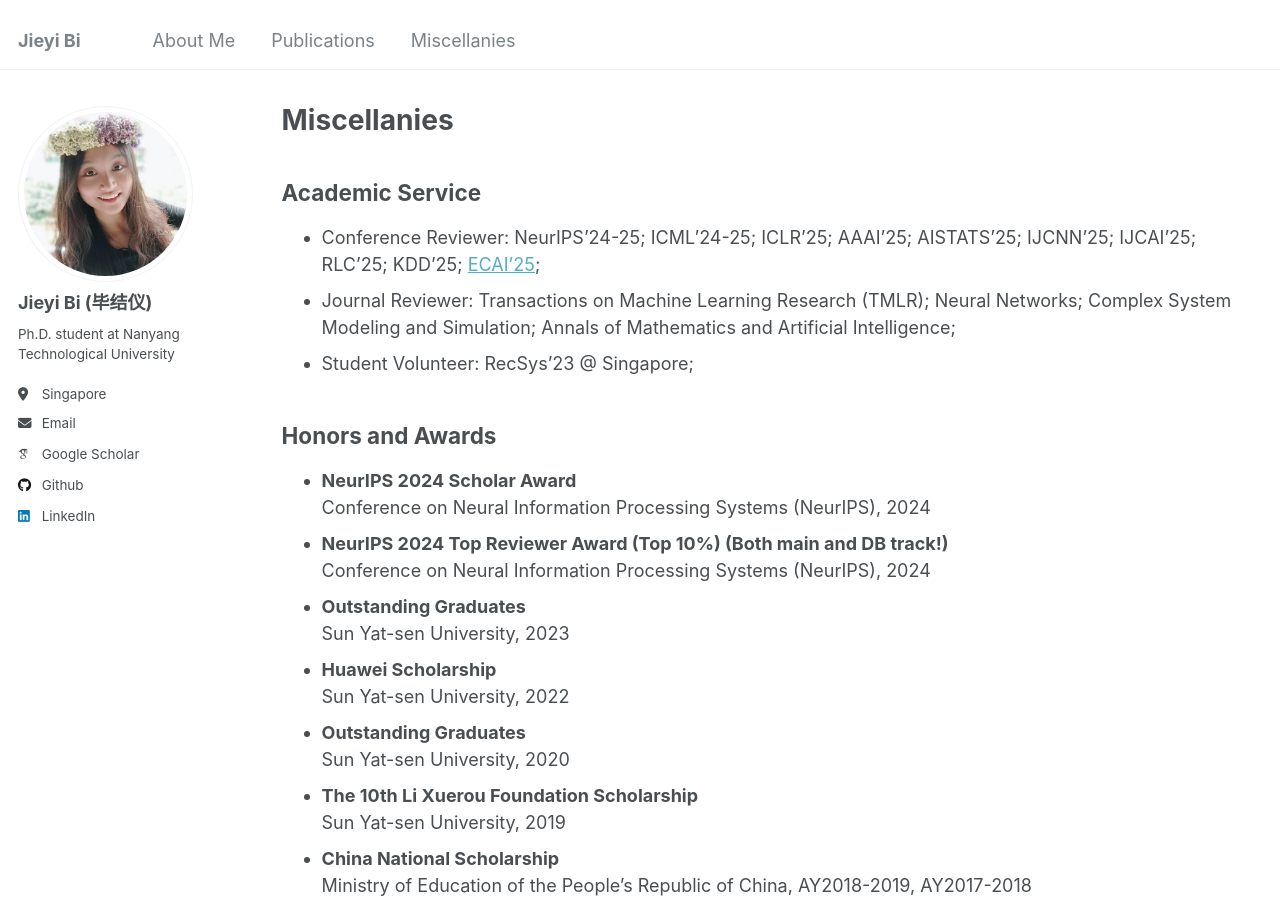
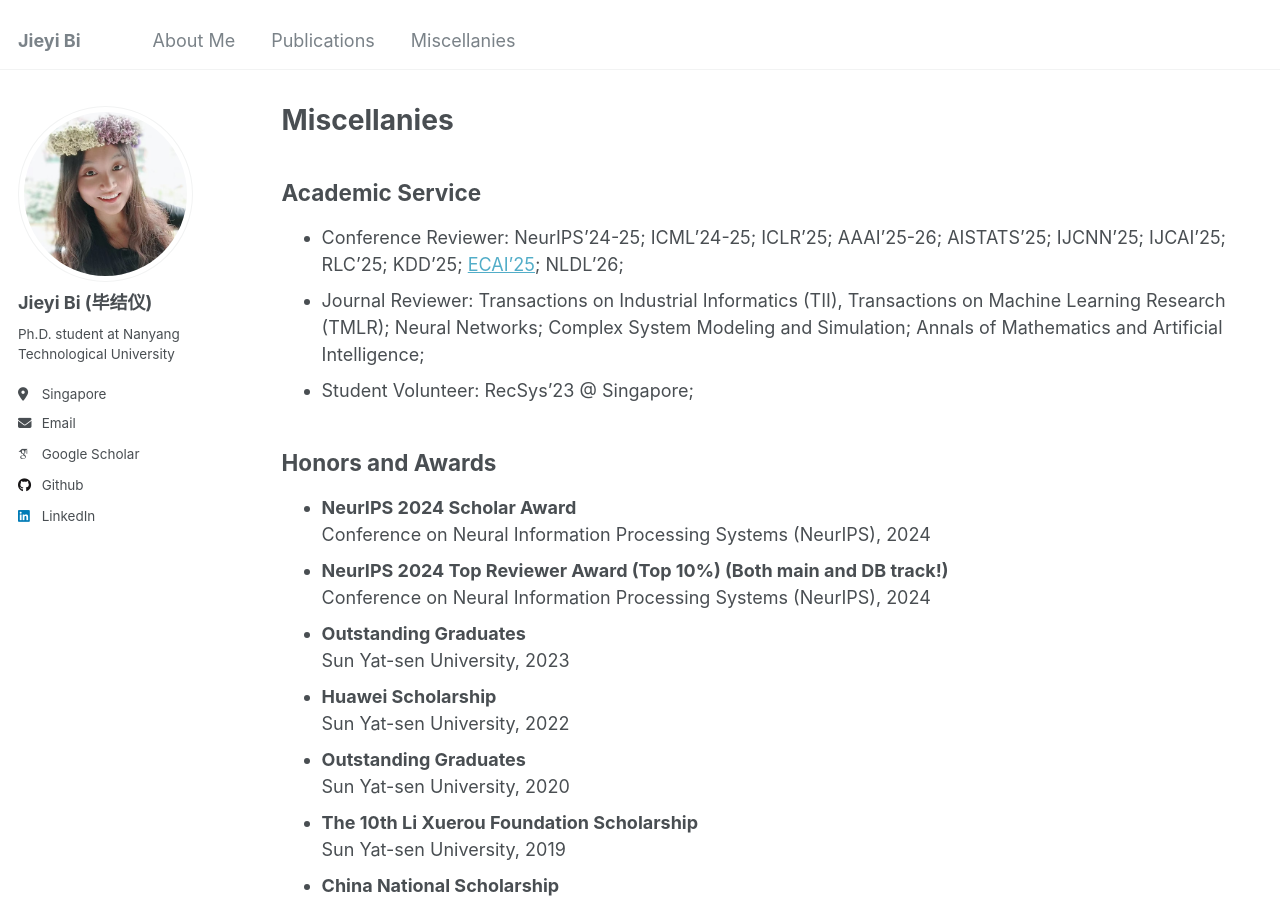
Before and after one commit to jieyibi/jieyibi.github.io, a Jekyll site: the page built from _pages/miscellanies.md, in a window 1280 px wide and 900 px high. Built offline with Jekyll 4.4.1, drawn with Linux system fonts in a browser that asks for light colours; some web fonts are replaced.

Commit message:
Update miscellanies.md

```diff
--- a/_pages/miscellanies.md
+++ b/_pages/miscellanies.md
@@ -7,8 +7,8 @@ author_profile: true
 
 ## Academic Service
 
-* Conference Reviewer: NeurIPS'24-25; ICML'24-25; ICLR'25; AAAI'25; AISTATS’25; IJCNN'25; IJCAI'25; RLC'25; KDD'25; [ECAI'25](https://ecai2025.org/program-committee/);
-* Journal Reviewer: Transactions on Machine Learning Research (TMLR); Neural Networks; Complex System Modeling and Simulation; Annals of Mathematics and Artificial Intelligence;
+* Conference Reviewer: NeurIPS'24-25; ICML'24-25; ICLR'25; AAAI'25-26; AISTATS’25; IJCNN'25; IJCAI'25; RLC'25; KDD'25; [ECAI'25](https://ecai2025.org/program-committee/); NLDL'26;
+* Journal Reviewer: Transactions on Industrial Informatics (TII), Transactions on Machine Learning Research (TMLR); Neural Networks; Complex System Modeling and Simulation; Annals of Mathematics and Artificial Intelligence;
 * Student Volunteer: RecSys'23 @ Singapore;
 
 
```
